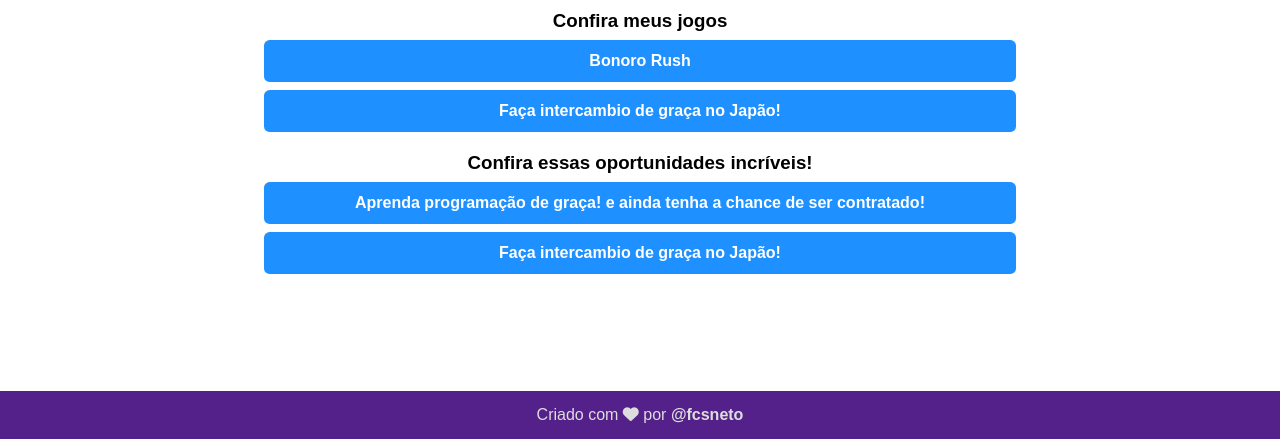
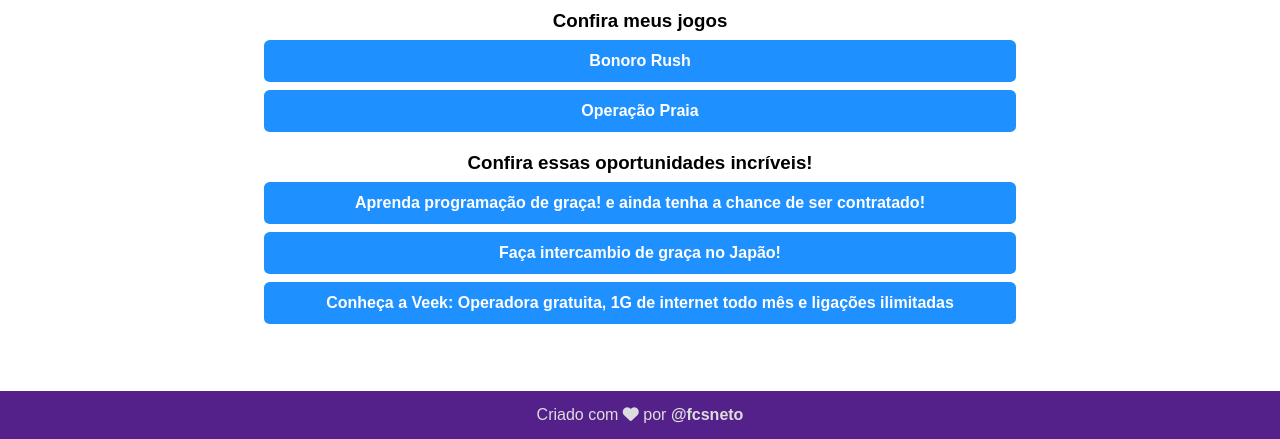
Before and after one commit to fcsneto/meus_links, a plain HTML site: page public/index.html in a window 1280 px wide. Shown: the part 361-800 px from the top of the page. Drawn offline with Linux system fonts and the light colour scheme.

Commit message:
mais um link adicionado

```diff
--- a/public/index.html
+++ b/public/index.html
@@ -58,7 +58,7 @@
             <li>
                 <a href="https://play.google.com/store/apps/details?id=air.br.com.franciscocorreia.operacaopraia">
                     <p class="bt">
-                        Faça intercambio de graça no Japão!
+                        Operação Praia
                     </p>
                 </a>
             </li>
@@ -70,16 +70,23 @@
                 </h3>
             </li>
             <li>
-                <a href="">
+                <a href="https://digitalinnovation.one/sign-up?ref=B03JPO46ZR">
                     <p class="bt">
                         Aprenda programação de graça! e ainda tenha a chance de ser contratado!
                     </p>
                 </a>
             </li>
             <li>
-                <a href="">
+                <a href="https://sites.google.com/view/bolsamext/">
                     <p class="bt">
                         Faça intercambio de graça no Japão!
+                    </p>
+                </a>
+            </li>
+            <li>
+                <a href="https://bit.ly/3xelDkM">
+                    <p class="bt">
+                        Conheça a Veek: Operadora gratuita, 1G de internet todo mês e ligações ilimitadas
                     </p>
                 </a>
             </li>
```
